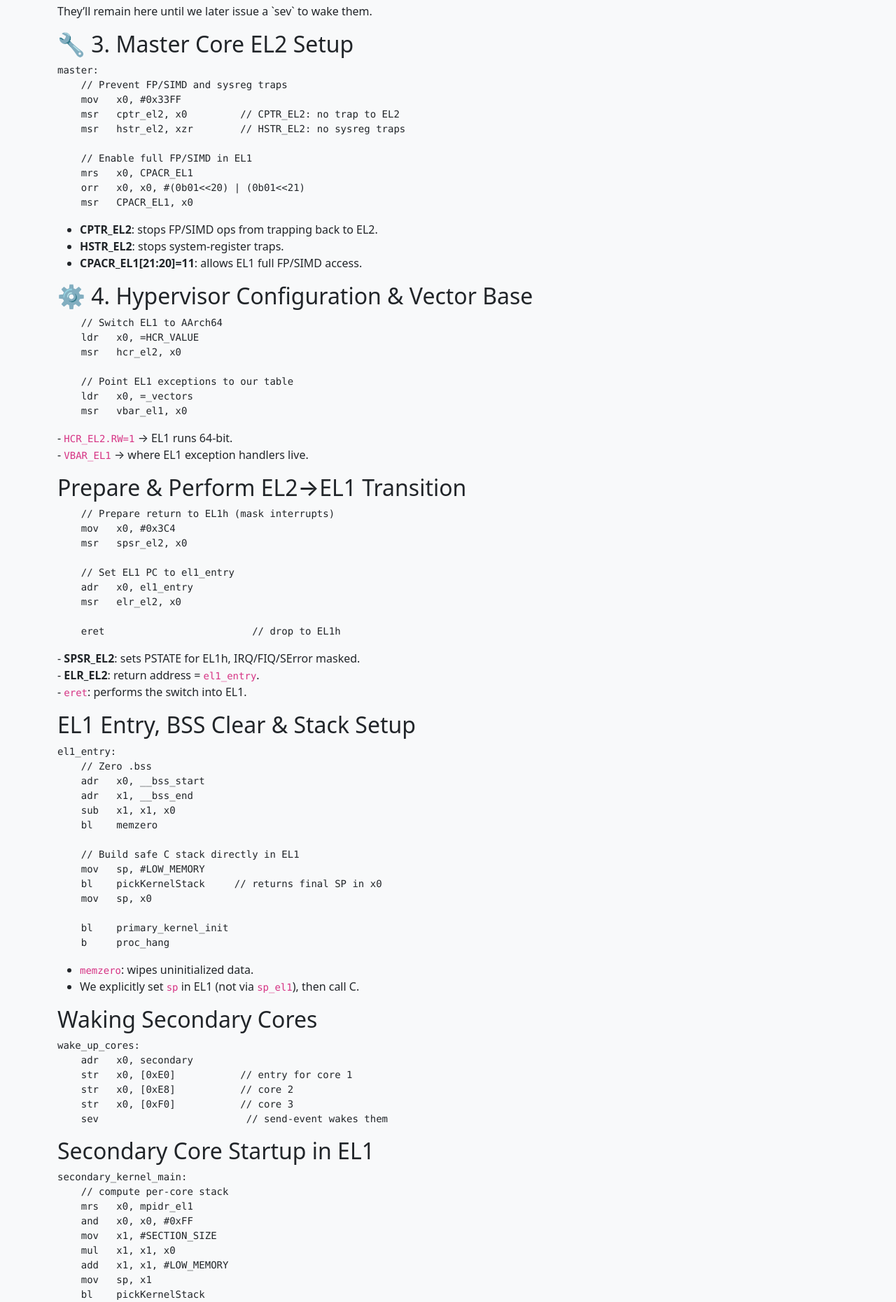
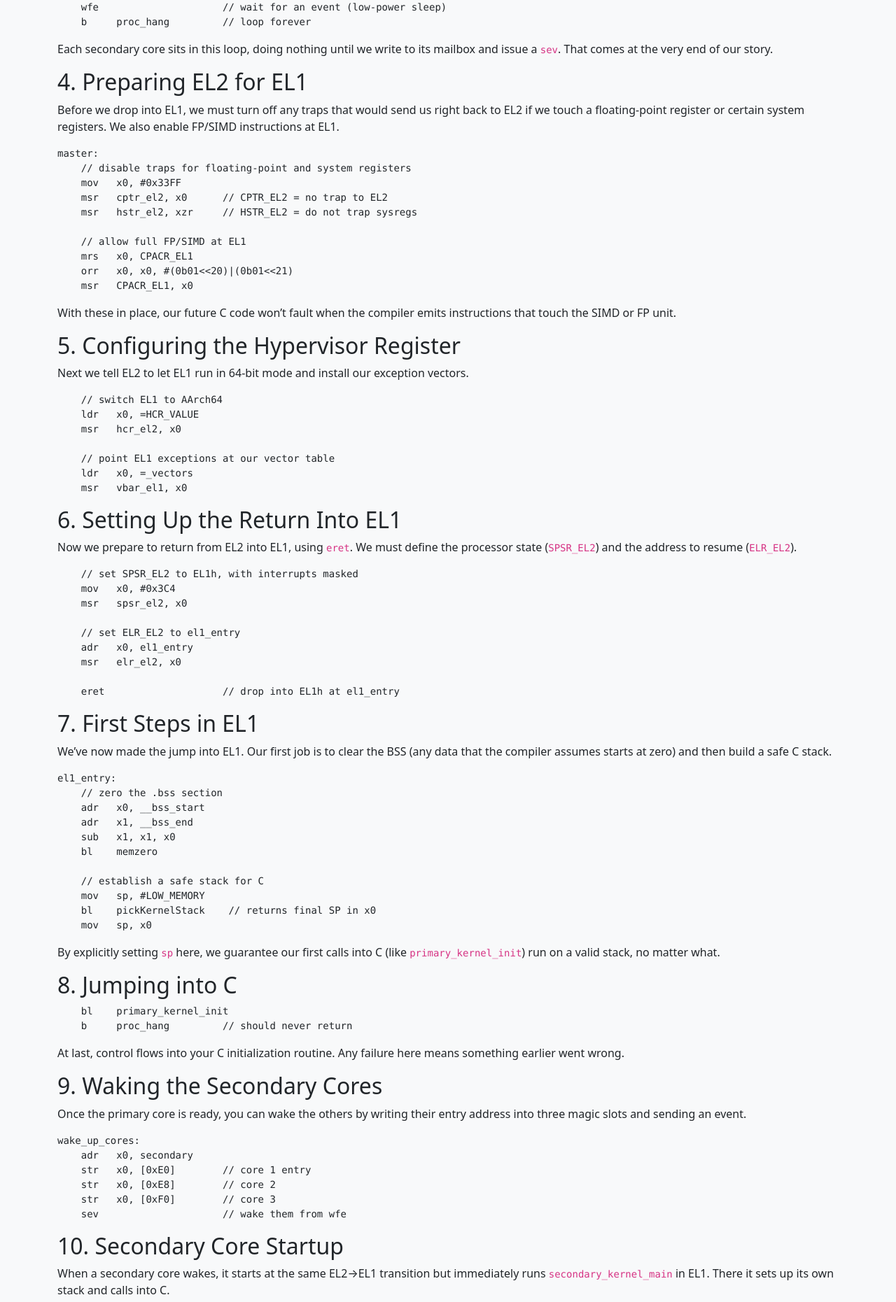
Before and after one commit to DiegoWearden/bare-metal-rpi3b-blog, a plain HTML site: page booting-hardware.html in a window 1280 px wide. Shown: the part 756-2617 px from the top of the page at 70% size. Drawn offline with nearby package versions, Linux system fonts and the light colour scheme.

Commit message:
fixed stack setup in boot.S

```diff
--- a/booting-hardware.html
+++ b/booting-hardware.html
@@ -2,7 +2,7 @@
 <html lang="en">
 <head>
   <meta charset="UTF-8">
-  <title>Booting on Real Hardware | Diego's Bare-Metal Blog</title>
+  <title>Booting on Real Raspberry Pi 3B Hardware</title>
   <meta name="viewport" content="width=device-width, initial-scale=1">
   <link href="https://cdn.jsdelivr.net/npm/bootstrap@5.3.0/dist/css/bootstrap.min.css" rel="stylesheet">
 </head>
@@ -11,135 +11,143 @@
     <a href="index.html" class="btn btn-outline-secondary mb-4">← Back to Home</a>
     <h1>Booting on Real Raspberry Pi 3B Hardware</h1>
     <p class="lead">
-      From power-on ROM to your first C function—let’s see how the Pi 3B GPU firmware loads your kernel, and then exactly what each assembly instruction does to get you into EL1.
+      This is the story of how your Raspberry Pi 3B wakes up, hands control to your bare-metal kernel, and finally arrives at your C code. We’ll walk the primary core through every instruction before any C runs.
     </p>
     <hr>
 
-    <h2>Power-On to <code>kernel8.img</code></h2>
+    <h2>1. Power-On and GPU Firmware</h2>
     <p>
-      On reset, the Broadcom SoC’s on-chip ROM (running on the GPU) reads the SD card’s FAT32 boot partition. It first loads:
+      When you insert your SD card and flick the switch, the Pi’s GPU comes to life first. A tiny ROM inside the chip reads <code>bootcode.bin</code> and then <code>start.elf</code> from the SD card’s FAT32 partition. Those closed-source binaries initialize the SDRAM, configure clocks and power, and finally load your <code>kernel8.img</code> into RAM.
     </p>
-    <ul>
-      <li><code>bootcode.bin</code> → initializes SDRAM</li>
-      <li><code>start.elf</code> → the closed-source GPU firmware</li>
-    </ul>
     <p>
-      Finally, <code>start.elf</code> reads and copies your <code>kernel8.img</code> into RAM and jumps to its entry point—your `_start` label—running initially in EL2 on core 0.
+      At this point the GPU firmware hands off control to your code—jumping to the label <code>_start</code> in EL2 (Hypervisor mode) on core 0, while the other cores remain asleep in another partof memory (close to 0x0).
     </p>
 
-    <h2>Core ID Check & Secondary Parking</h2>
+    <h2>2. Determining Which Core We Are</h2>
     <pre><code>_start:
     mrs   x0, mpidr_el1
-    and   x0, x0, #0xFF        // core ID = bits[7:0]
-    cbz   x0, master           // if core 0 → master
-    b     proc_hang            // else park</code></pre>
+    and   x0, x0, #0xFF       // extract the CPU index (0–3)
+    cbz   x0, master          // if zero, go on; otherwise, hang
+    b     proc_hang</code></pre>
     <p>
-      - <code>mpidr_el1</code> tells us which CPU we’re on.<br>
-      - Non-zero cores go to <code>proc_hang</code>:
-    </p>
-    <pre><code>proc_hang:
-    wfe                         // wait for event (low-power spin)
-    b proc_hang</code></pre>
-    <p>
-      They’ll remain here until we later issue a `sev` to wake them.
+      Here we read the Multiprocessor ID register and look at its low bits to learn “I’m core 0” or “I’m core 1,2,3.”  Only core 0 continues into <code>master</code>; the rest go to <code>proc_hang</code>, where they wait for us to wake them later.
     </p>
 
-    <h2>🔧 3. Master Core EL2 Setup</h2>
+    <h2>3. Parking the Other Cores</h2>
+    <pre><code>proc_hang:
+    wfe                     // wait for an event (low-power sleep)
+    b     proc_hang         // loop forever</code></pre>
+    <p>
+      Each secondary core sits in this loop, doing nothing until we write to its mailbox and issue a <code>sev</code>. That comes at the very end of our story.
+    </p>
+
+    <h2>4. Preparing EL2 for EL1</h2>
+    <p>
+      Before we drop into EL1, we must turn off any traps that would send us right back to EL2 if we touch a floating-point register or certain system registers. We also enable FP/SIMD instructions at EL1.
+    </p>
     <pre><code>master:
-    // Prevent FP/SIMD and sysreg traps
+    // disable traps for floating-point and system registers
     mov   x0, #0x33FF
-    msr   cptr_el2, x0         // CPTR_EL2: no trap to EL2
-    msr   hstr_el2, xzr        // HSTR_EL2: no sysreg traps
+    msr   cptr_el2, x0      // CPTR_EL2 = no trap to EL2
+    msr   hstr_el2, xzr     // HSTR_EL2 = do not trap sysregs
 
-    // Enable full FP/SIMD in EL1
+    // allow full FP/SIMD at EL1
     mrs   x0, CPACR_EL1
-    orr   x0, x0, #(0b01<<20) | (0b01<<21)
+    orr   x0, x0, #(0b01<<20)|(0b01<<21)
     msr   CPACR_EL1, x0</code></pre>
-    <ul>
-      <li><strong>CPTR_EL2</strong>: stops FP/SIMD ops from trapping back to EL2.</li>
-      <li><strong>HSTR_EL2</strong>: stops system-register traps.</li>
-      <li><strong>CPACR_EL1[21:20]=11</strong>: allows EL1 full FP/SIMD access.</li>
-    </ul>
+    <p>
+      With these in place, our future C code won’t fault when the compiler emits instructions that touch the SIMD or FP unit.
+    </p>
 
-    <h2>⚙️ 4. Hypervisor Configuration & Vector Base</h2>
-    <pre><code>    // Switch EL1 to AArch64
+    <h2>5. Configuring the Hypervisor Register</h2>
+    <p>
+      Next we tell EL2 to let EL1 run in 64-bit mode and install our exception vectors.
+    </p>
+    <pre><code>    // switch EL1 to AArch64
     ldr   x0, =HCR_VALUE
     msr   hcr_el2, x0
 
-    // Point EL1 exceptions to our table
+    // point EL1 exceptions at our vector table
     ldr   x0, =_vectors
     msr   vbar_el1, x0</code></pre>
+
+    <h2>6. Setting Up the Return Into EL1</h2>
     <p>
-      - <code>HCR_EL2.RW=1</code> → EL1 runs 64-bit.<br>
-      - <code>VBAR_EL1</code> → where EL1 exception handlers live.
+      Now we prepare to return from EL2 into EL1, using <code>eret</code>. We must define the processor state (<code>SPSR_EL2</code>) and the address to resume (<code>ELR_EL2</code>).
     </p>
-
-    <h2>Prepare & Perform EL2→EL1 Transition</h2>
-    <pre><code>    // Prepare return to EL1h (mask interrupts)
+    <pre><code>    // set SPSR_EL2 to EL1h, with interrupts masked
     mov   x0, #0x3C4
     msr   spsr_el2, x0
 
-    // Set EL1 PC to el1_entry
+    // set ELR_EL2 to el1_entry
     adr   x0, el1_entry
     msr   elr_el2, x0
 
-    eret                         // drop to EL1h</code></pre>
+    eret                    // drop into EL1h at el1_entry</code></pre>
+
+    <h2>7. First Steps in EL1</h2>
     <p>
-      - <strong>SPSR_EL2</strong>: sets PSTATE for EL1h, IRQ/FIQ/SError masked.<br>
-      - <strong>ELR_EL2</strong>: return address = <code>el1_entry</code>.<br>
-      - <code>eret</code>: performs the switch into EL1.
+      We’ve now made the jump into EL1. Our first job is to clear the BSS (any data that the compiler assumes starts at zero) and then build a safe C stack.
     </p>
-
-    <h2>EL1 Entry, BSS Clear & Stack Setup</h2>
     <pre><code>el1_entry:
-    // Zero .bss
+    // zero the .bss section
     adr   x0, __bss_start
     adr   x1, __bss_end
     sub   x1, x1, x0
     bl    memzero
 
-    // Build safe C stack directly in EL1
+    // establish a safe stack for C
     mov   sp, #LOW_MEMORY
-    bl    pickKernelStack     // returns final SP in x0
-    mov   sp, x0
+    bl    pickKernelStack    // returns final SP in x0
+    mov   sp, x0</code></pre>
+    <p>
+      By explicitly setting <code>sp</code> here, we guarantee our first calls into C (like <code>primary_kernel_init</code>) run on a valid stack, no matter what.
+    </p>
 
-    bl    primary_kernel_init
-    b     proc_hang</code></pre>
-    <ul>
-      <li><code>memzero</code>: wipes uninitialized data.</li>
-      <li>We explicitly set <code>sp</code> in EL1 (not via <code>sp_el1</code>), then call C.</li>
-    </ul>
+    <h2>8. Jumping into C</h2>
+    <pre><code>    bl    primary_kernel_init
+    b     proc_hang         // should never return</code></pre>
+    <p>
+      At last, control flows into your C initialization routine. Any failure here means something earlier went wrong.
+    </p>
 
-    <h2>Waking Secondary Cores</h2>
+    <h2>9. Waking the Secondary Cores</h2>
+    <p>
+      Once the primary core is ready, you can wake the others by writing their entry address into three magic slots and sending an event.
+    </p>
     <pre><code>wake_up_cores:
     adr   x0, secondary
-    str   x0, [0xE0]           // entry for core 1
-    str   x0, [0xE8]           // core 2
-    str   x0, [0xF0]           // core 3
-    sev                         // send-event wakes them</code></pre>
+    str   x0, [0xE0]        // core 1 entry
+    str   x0, [0xE8]        // core 2
+    str   x0, [0xF0]        // core 3
+    sev                     // wake them from wfe</code></pre>
 
-    <h2>Secondary Core Startup in EL1</h2>
+    <h2>10. Secondary Core Startup</h2>
+    <p>
+      When a secondary core wakes, it starts at the same EL2→EL1 transition but immediately runs <code>secondary_kernel_main</code> in EL1. There it sets up its own stack and calls into C.
+    </p>
     <pre><code>secondary_kernel_main:
-    // compute per-core stack
+    // compute our own stack base
     mrs   x0, mpidr_el1
     and   x0, x0, #0xFF
     mov   x1, #SECTION_SIZE
     mul   x1, x1, x0
     add   x1, x1, #LOW_MEMORY
     mov   sp, x1
+
     bl    pickKernelStack
     mov   sp, x0
 
-    bl secondary_kernel_init
-    b  proc_hang</code></pre>
+    bl    secondary_kernel_init
+    b     proc_hang</code></pre>
+
+    <h2>11. Exception Vector Table</h2>
     <p>
-      Secondary cores skip the EL2 setup (it was done once globally) and simply set up their own C stack in EL1 before calling C.
+      Finally, here is the layout of the vector table you installed earlier. Each entry branches to your common <code>exc_handler</code>.
     </p>
-
-    <h2>Exception Vector Table</h2>
     <pre><code>.align 11
 _vectors:
-  // sync
+  // synchronous
   .align 7
   mov x0,#0; mrs x1,esr_el1; mrs x2,elr_el1; mrs x3,spsr_el1; mrs x4,far_el1
   b exc_handler
@@ -149,12 +157,12 @@ _vectors:
   mov x0,#1; mrs x1,esr_el1; mrs x2,elr_el1; mrs x3,spsr_el1; mrs x4,far_el1
   b exc_handler
 
-  // FIQ & SError similarly…</code></pre>
+  // FIQ and SError follow the same pattern…</code></pre>
 
     <hr>
-    <p><em>
-      By explicitly setting up your stack in EL1 and handling all traps and vector bases in EL2, this sequence takes you reliably from raw hardware into a fully-running C kernel on core 0—and then wakes up the other cores to do the same.
-    </em></p>
+    <p>
+      And that completes the story: from the moment the GPU loads your kernel to the very first instruction of your C code, every step is under your control. This explicit, narrative approach helps you understand and debug each phase of Raspberry Pi bare-metal boot.
+    </p>
   </div>
   <script src="https://cdn.jsdelivr.net/npm/bootstrap@5.3.0/dist/js/bootstrap.bundle.min.js"></script>
 </body>
```
Also changed, not shown: index.html (+4 -4 lines).
